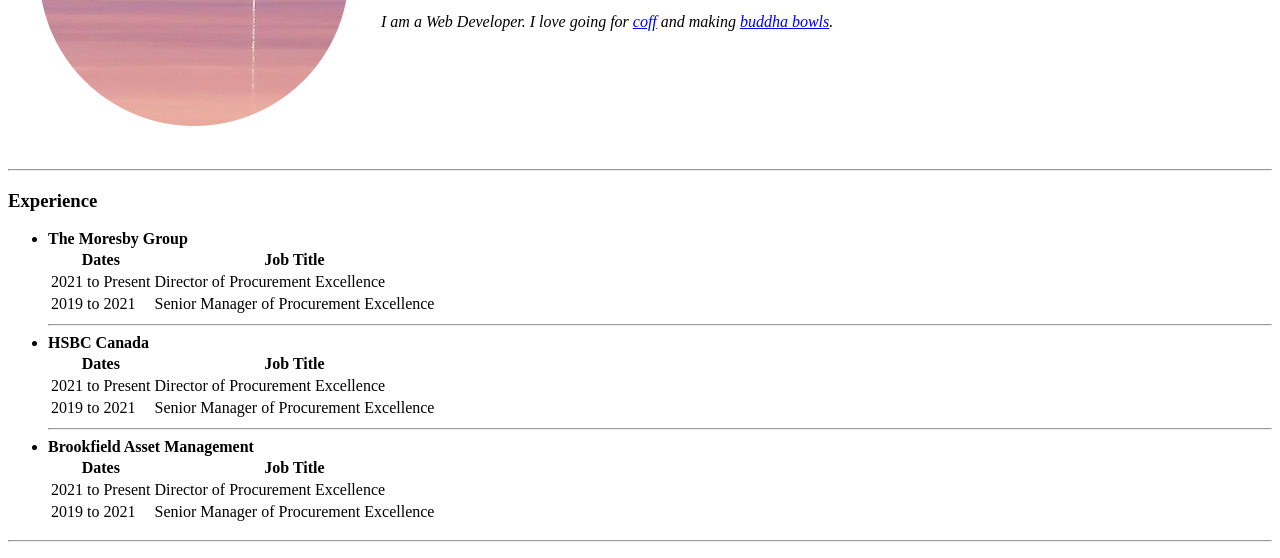
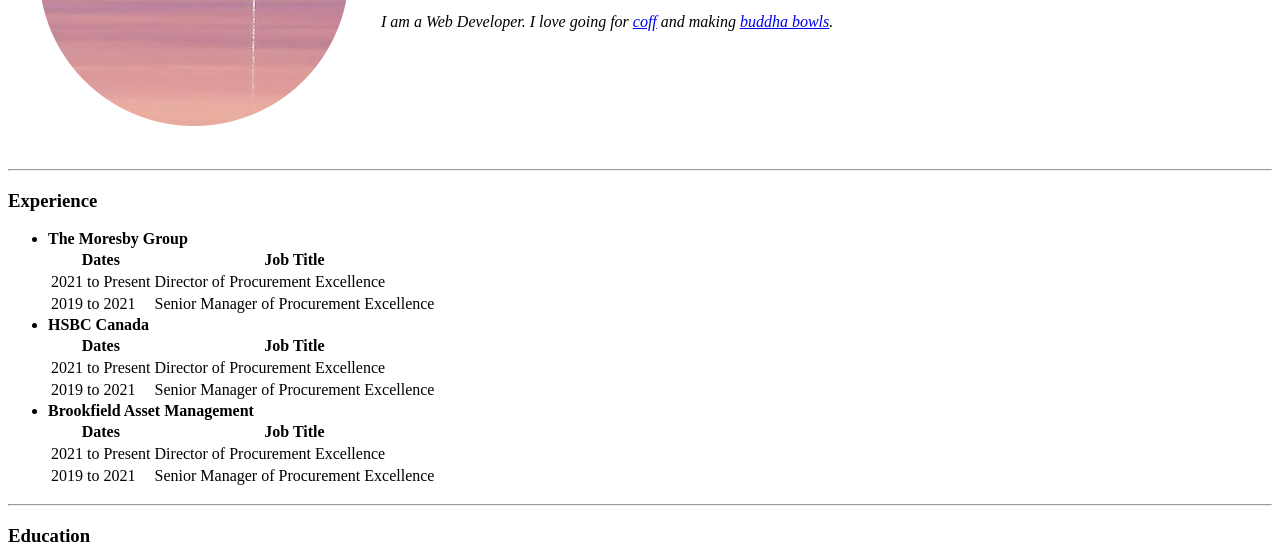
Before and after one commit to adamogallo/cv, a plain HTML site: page index.html in a window 1280 px wide. Shown: the part 223-781 px from the top of the page. Drawn offline with Linux system fonts and the light colour scheme.

Commit message:
Add files via upload

```diff
--- a/index.html
+++ b/index.html
@@ -4,6 +4,8 @@
 <head>
   <meta charset="utf-8">
   <title>Adam Galloway</title>
+  <link rel="stylesheet" href="css/styles.css">
+
 </head>
 
 <body>
@@ -38,7 +40,7 @@
 
       </tr>
     </table>
-    <hr>
+
     <li><strong>HSBC Canada</strong></li>
     <table cellspacing "30">
       <thead>
@@ -56,7 +58,7 @@
 
       </tr>
     </table>
-    <hr>
+
     <li><strong>Brookfield Asset Management</strong></li>
     <table cellspacing "30">
       <thead>
```
Lines whose indentation alone changed are shown as unchanged.
